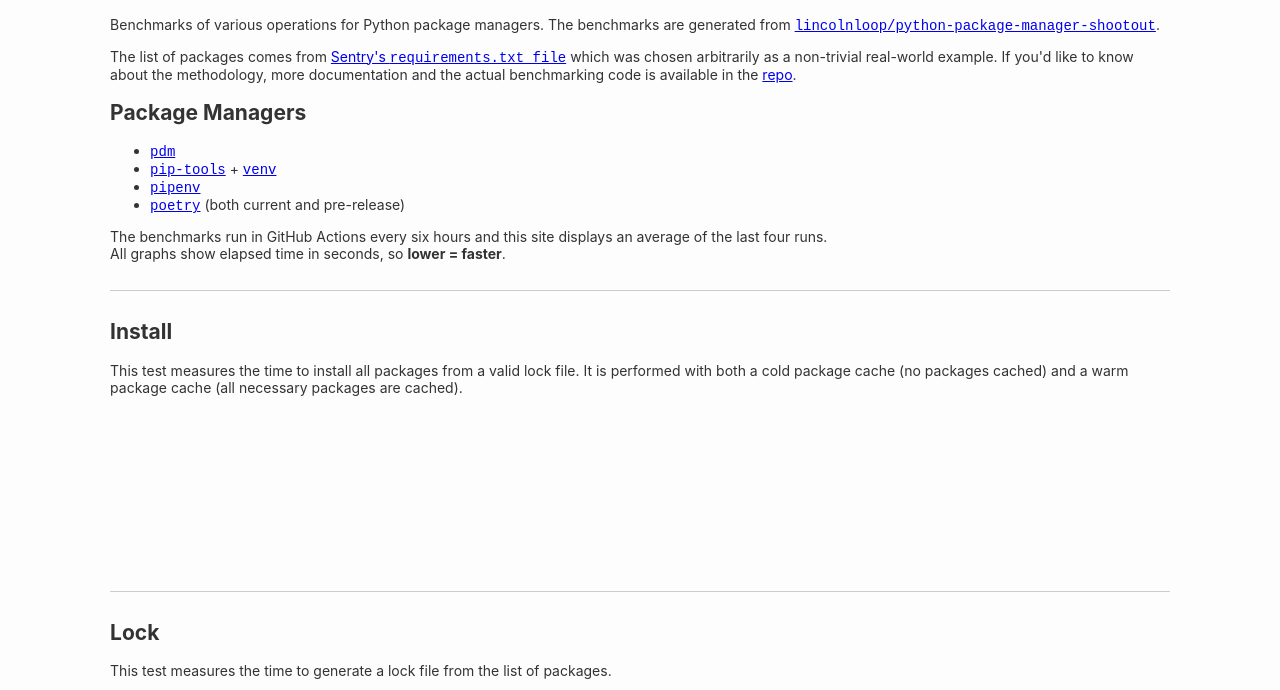
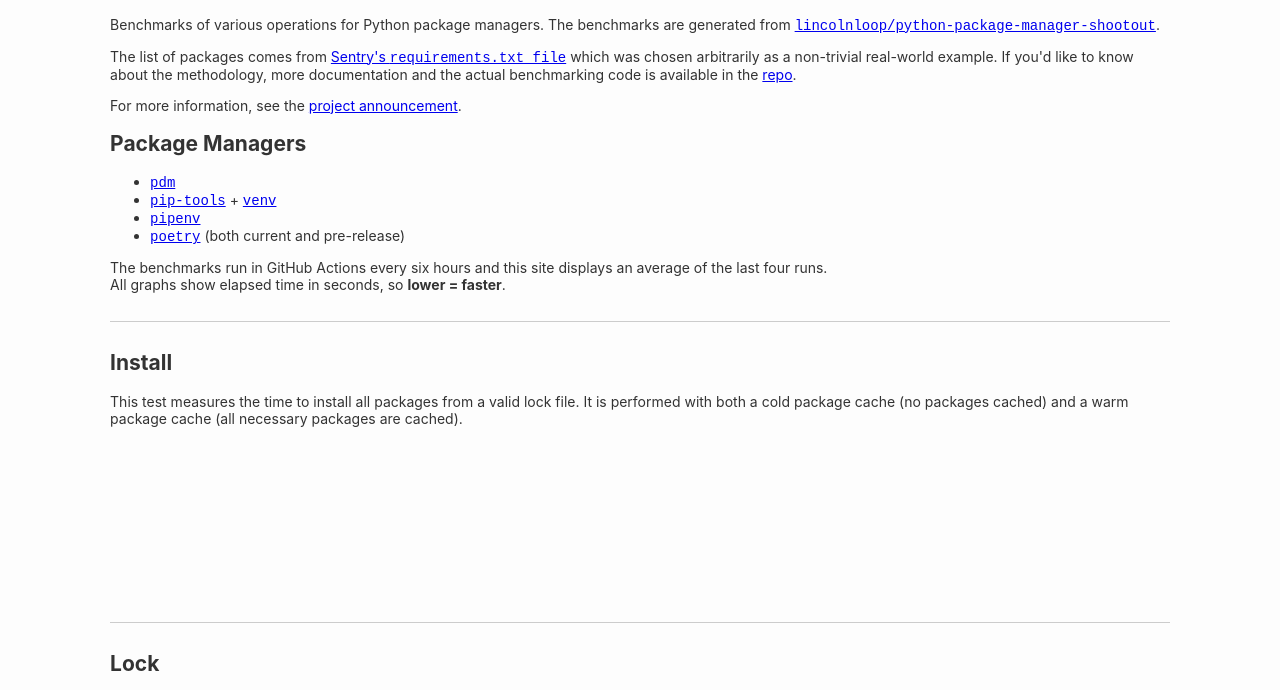
Before and after one commit to lincolnloop/python-package-manager-shootout, a website built with Parcel: page site/index.html in a window 1280 px wide. Shown: the part 86-776 px from the top of the page. Built offline with nearby package versions, Linux system fonts and the light colour scheme.

Commit message:
Link to project announcement

```diff
--- a/site/index.html
+++ b/site/index.html
@@ -87,6 +87,12 @@
         >repo</a
       >.
     </p>
+    <p>
+      For more information, see the
+      <a href="https://lincolnloop.com/blog/python-package-manager-shootout/"
+        >project announcement</a
+      >.
+    </p>
     <h2>Package Managers</h2>
     <ul>
       <li>
```
Also changed, not shown: README.md.
